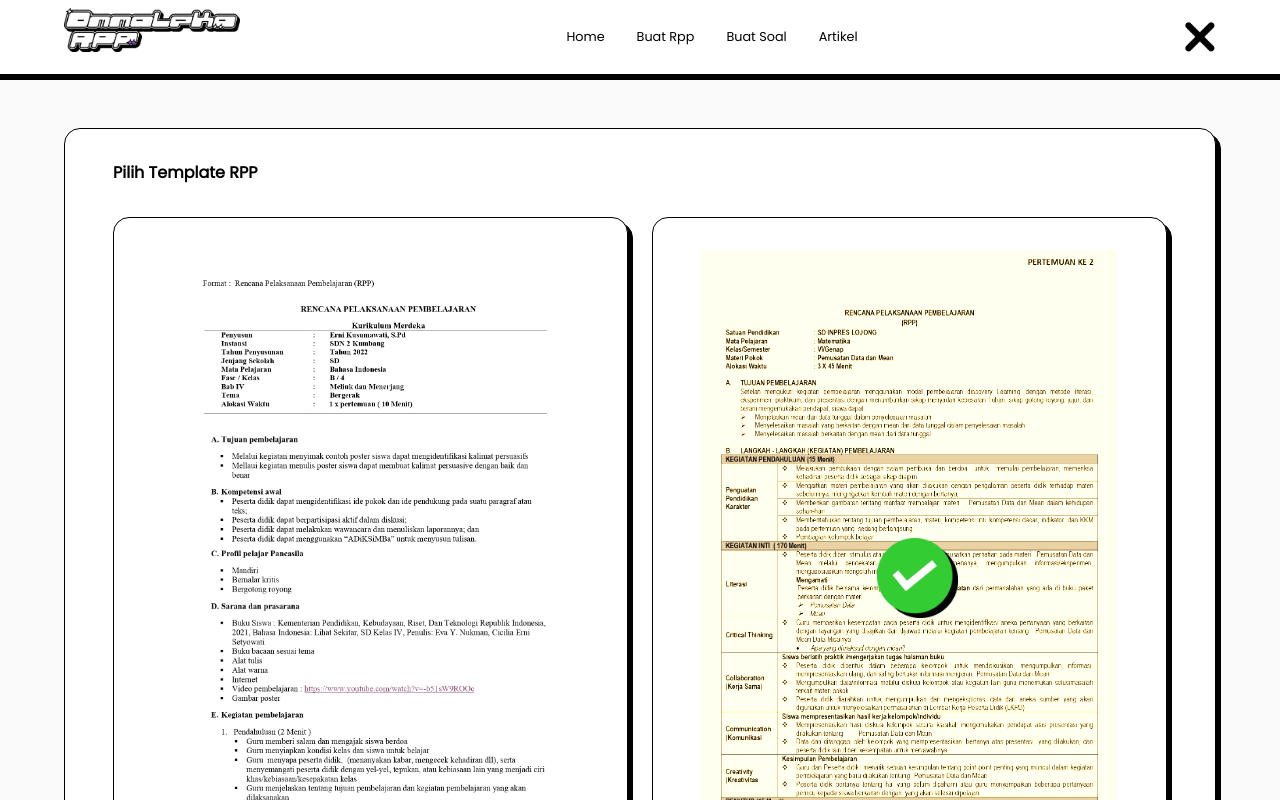
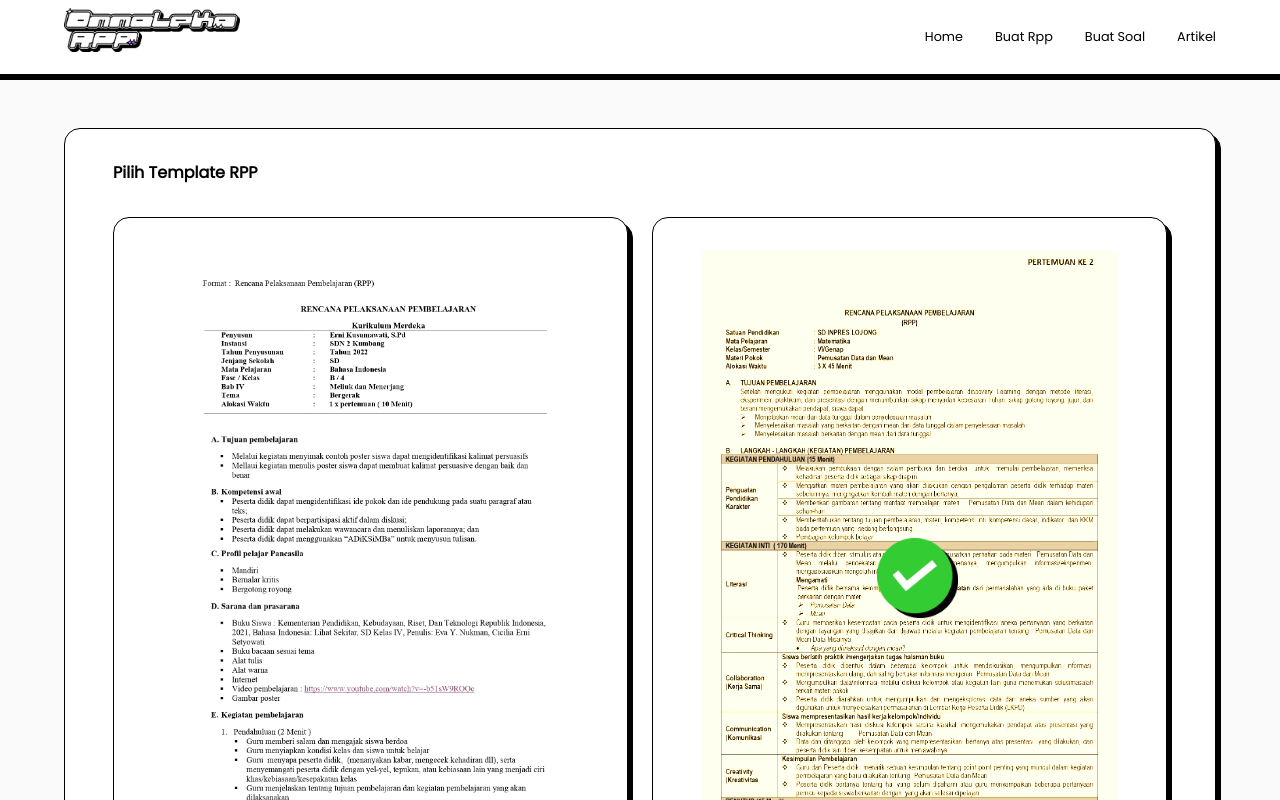
Before and after one commit to guntekhunter/ommaleka, a Next.js app: page / in a window 1280 px wide. Shown: the top 800 px of the page. Built offline with nearby package versions, Linux system fonts and the light colour scheme.

Commit message:
fix: mobile navbar

```diff
--- a/src/app/component/template/Navbar.tsx
+++ b/src/app/component/template/Navbar.tsx
@@ -6,7 +6,7 @@ import open from "../../../../public/open.png";
 import close from "../../../../public/close.png";
 
 export default function Navbar() {
-  const [isActive, setIsActive] = useState(false);
+  const [isActive, setIsActive] = useState(true);
 
   const handleActive = () => {
     setIsActive(!isActive);
@@ -32,7 +32,7 @@ export default function Navbar() {
         </ul>
 
         {/* mobile */}
-        <ul>
+        <ul className="md:hidden">
           <Image
             src={open}
             alt=""
@@ -47,8 +47,8 @@ export default function Navbar() {
           />
         </ul>
         <ul
-          className={`md:space-x-[2rem] text-[.8rem] font-normal md:flex block top-[4rem] absolute bg-white p-[2rem] right-0 z-50 md:hidden drop-shadow-3xl border-black border-[1.5px] rounded-[1rem] ${
-            isActive ? "block" : "hidden"
+          className={`md:space-x-[2rem] text-[.8rem] font-normal md:flex block top-[4rem] absolute bg-white p-[2rem] right-0 z-50 md:hidden drop-shadow-3xl border-black border-[1.5px] rounded-[1rem] md:hidden ${
+            !isActive ? "block" : "hidden"
           }`}
         >
           <li>Home</li>
```
